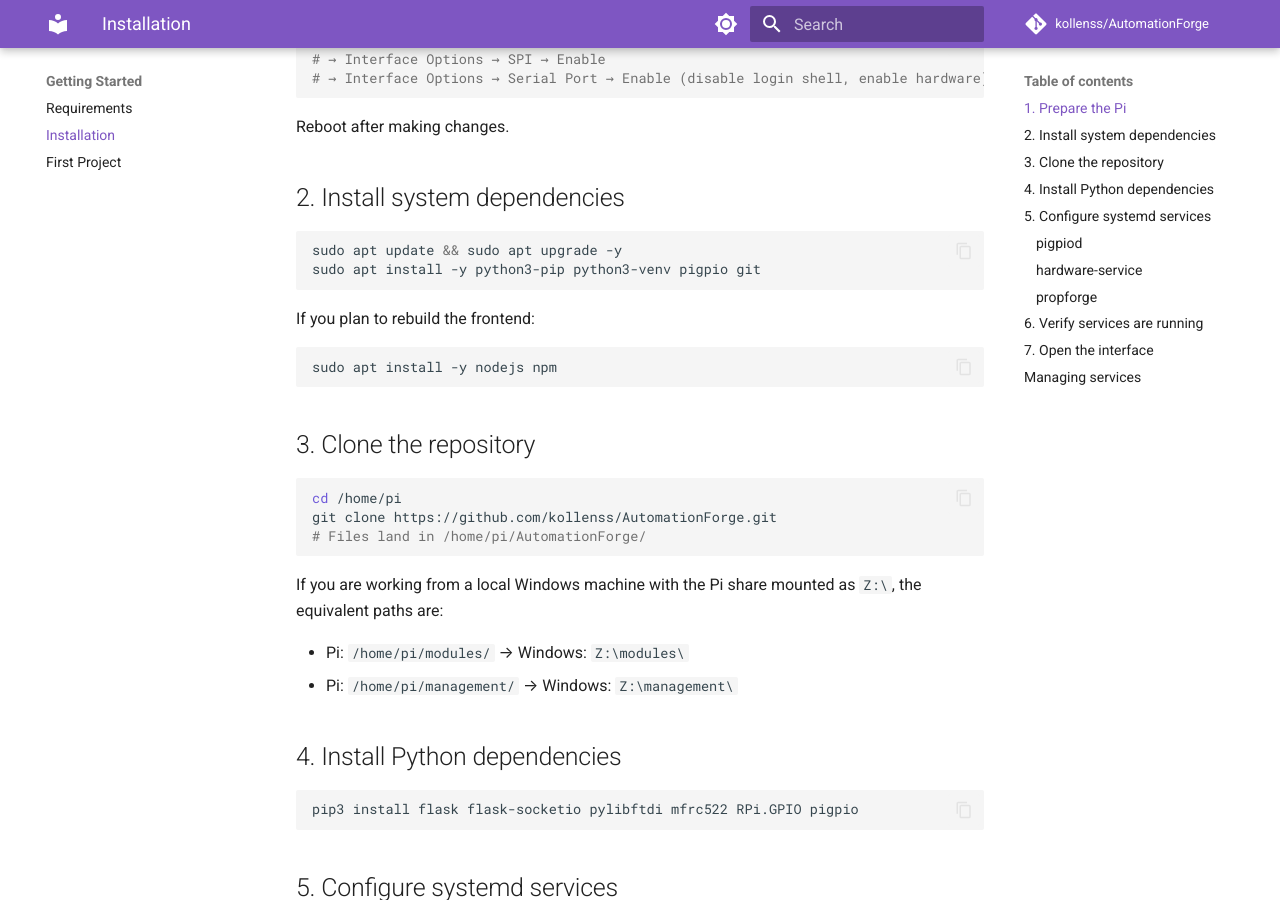
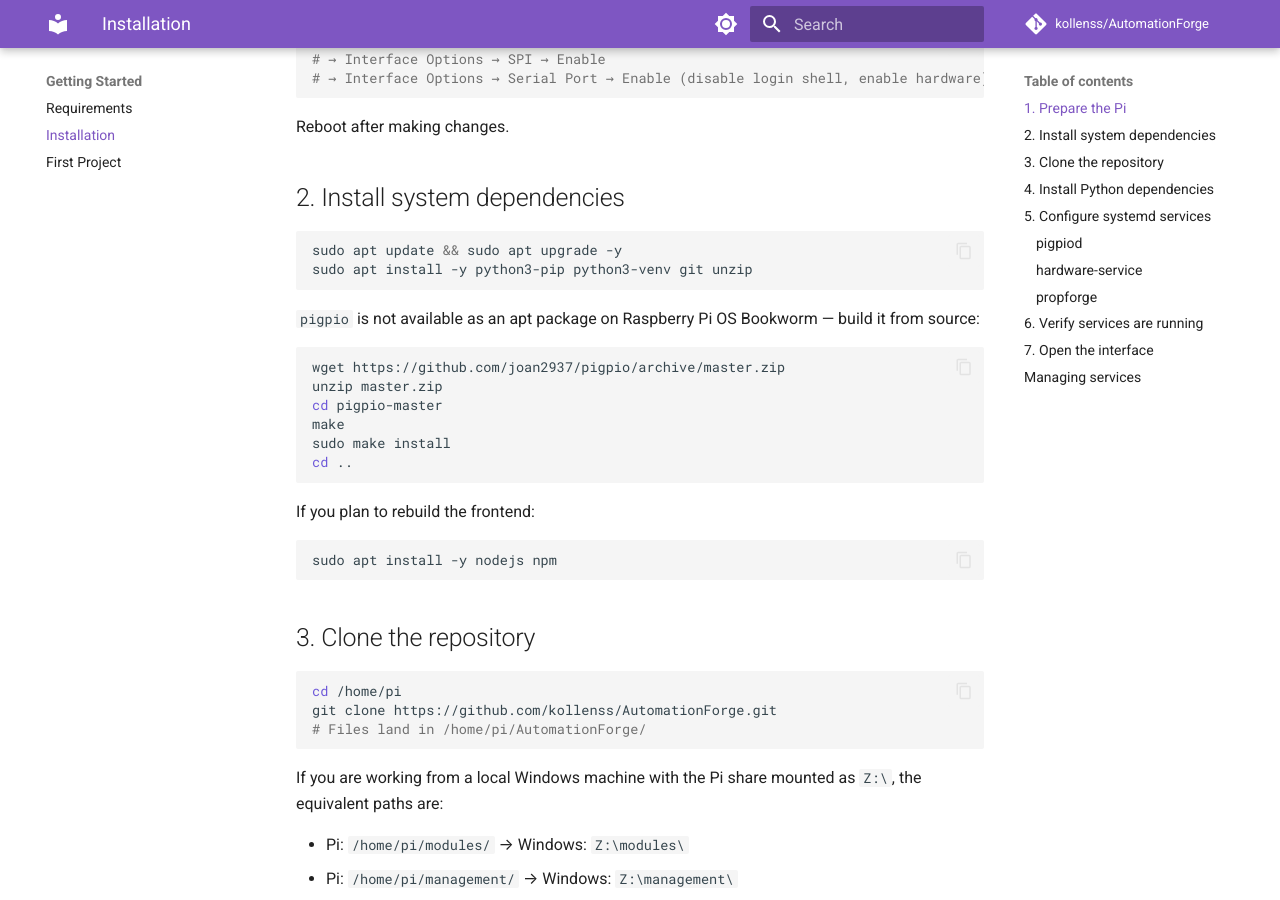
Before and after one commit to kollenss/AutomationForge, an MkDocs documentation site: the page built from docs/getting-started/installation.md, in a window 1280 px wide and 900 px high, scrolled down 417 px. Built offline with MkDocs 1.6.1 and Material for MkDocs 9.7.7, drawn with Linux system fonts in a browser that asks for light colours; comment, search, counter and statistics services are not loaded.

Commit message:
Update documentation pigpio

````diff
--- a/docs/getting-started/installation.md
+++ b/docs/getting-started/installation.md
@@ -18,7 +18,18 @@ Reboot after making changes.
 
 ```bash
 sudo apt update && sudo apt upgrade -y
-sudo apt install -y python3-pip python3-venv pigpio git
+sudo apt install -y python3-pip python3-venv git unzip
+```
+
+`pigpio` is not available as an apt package on Raspberry Pi OS Bookworm — build it from source:
+
+```bash
+wget https://github.com/joan2937/pigpio/archive/master.zip
+unzip master.zip
+cd pigpio-master
+make
+sudo make install
+cd ..
 ```
 
 If you plan to rebuild the frontend:
````
